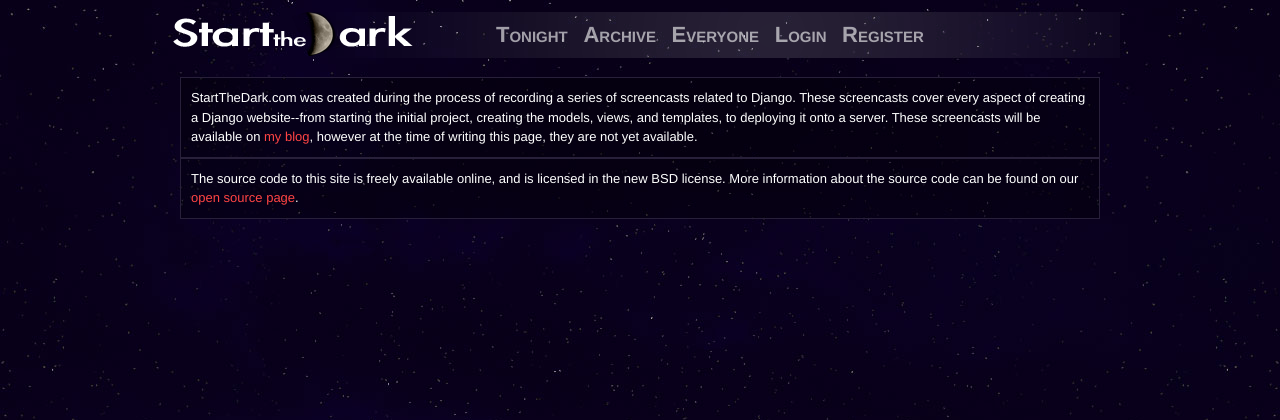
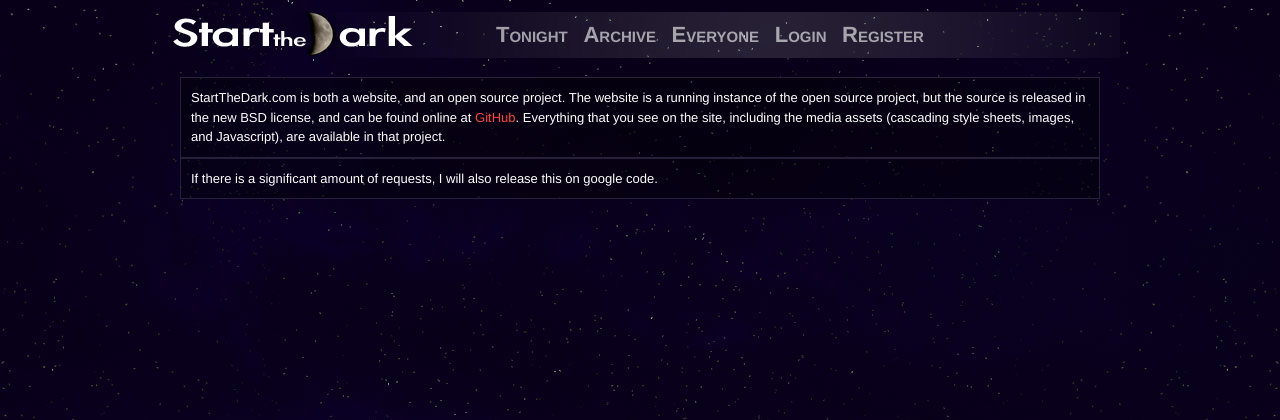
Before and after one commit to ericflo/startthedark, a Django app: template templates/misc/open_source.html in a window 1280 px wide. Shown: the top 420 px of the page. Run offline with Django 3.2, Linux system fonts and the light colour scheme; the template is opened without the code that fills it, so the values that code supplies are empty; parts of the project's set-up code (start-up, migrations or seed data) failed here and were passed over.

Commit message:
Updated open source page.

```diff
--- a/templates/misc/open_source.html
+++ b/templates/misc/open_source.html
@@ -3,10 +3,10 @@
 {% block title %}Open Source - {{ block.super }}{% endblock %}
 
 {% block main_content %}
-<p class="info">StartTheDark.com was created during the process of recording a series of screencasts related to Django.
-These screencasts cover every aspect of creating a Django website--from starting the initial project, creating the models,
-views, and templates, to deploying it onto a server.
-These screencasts will be available on <a href="http://www.eflorenzano.com/blog/tag/screencast/">my blog</a>, however at the time of writing this page, they are not yet available.</p>
-<p class="info">The source code to this site is freely available online, and is licensed in the new BSD license.
-More information about the source code can be found on our <a href="{% url opensource %}">open source page</a>.</p>
+<p class="info">StartTheDark.com is both a website, and an open source project.
+The website is a running instance of the open source project, but the source is released in the new BSD license,
+and can be found online at <a href="http://github.com/ericflo/startthedark/tree/master">GitHub</a>.
+Everything that you see on the site, including the media assets (cascading style sheets, images, and Javascript), are available
+in that project.</p>
+<p class="info">If there is a significant amount of requests, I will also release this on google code.</p>
 {% endblock %}
```
